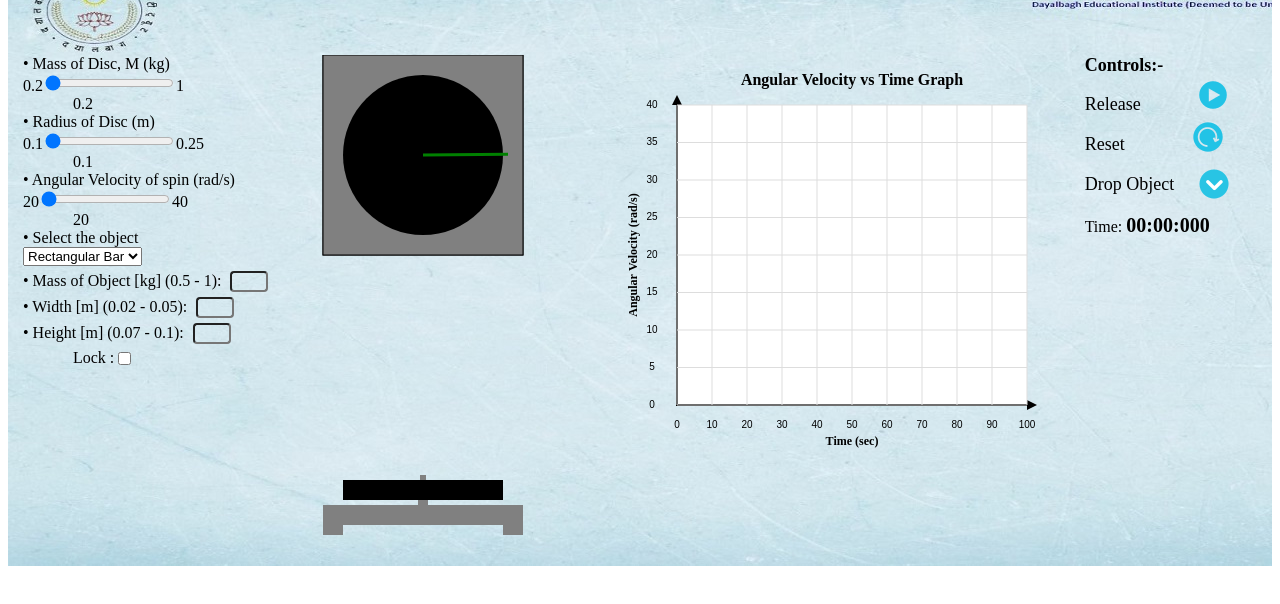
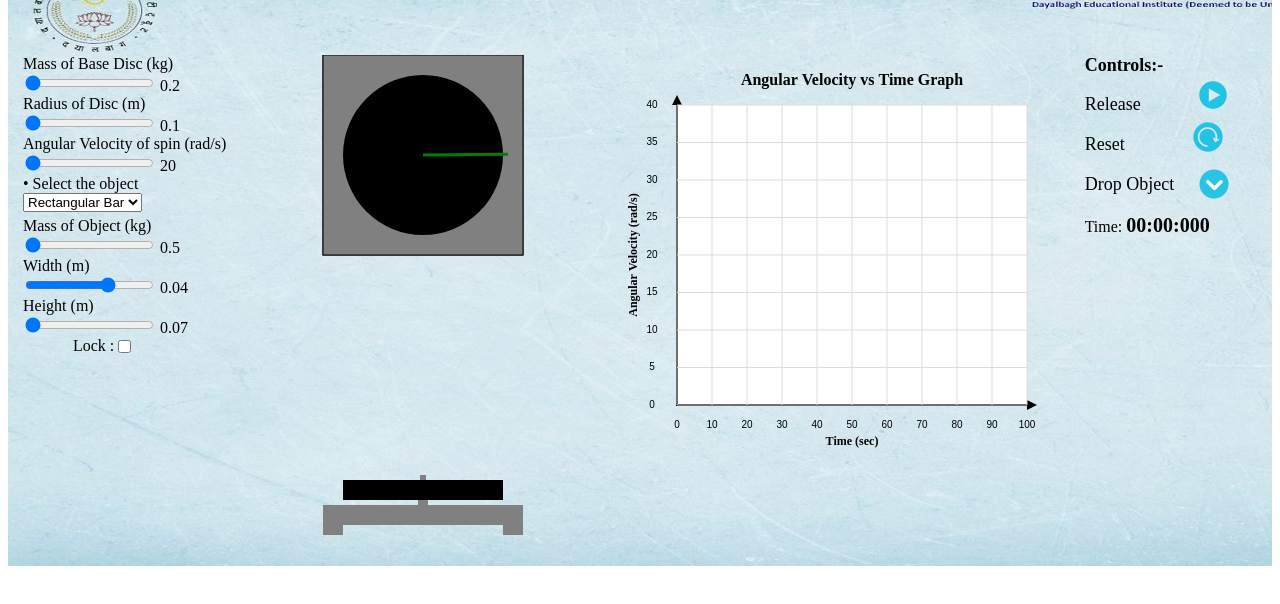
Before and after one commit to virtual-labs/exp-angular-momentum-dei, a plain HTML site: page experiment/simulation/index.html in a window 1280 px wide. Shown: the part 52-656 px from the top of the page. Drawn offline with Linux system fonts and the light colour scheme.

Commit message:
Update index.html

```diff
--- a/experiment/simulation/index.html
+++ b/experiment/simulation/index.html
@@ -19,30 +19,33 @@
 
             <div id="simulation">
                 <div id="leftPane">
-                    <div class="mass_object1">• Mass of Disc, M (kg) </div>
-                    <div id="slider_mass1">
-                        0.2<input type="range" class="range" id="currentmass1" min="0.2" max="1" value="0" step="0.2"
-                            oninput="showMass(this.value)" onchange="showMass(this.value)">1
+
+                   <div class="control-group" id="mass-base-div">
+                    <span>Mass of Base Disc (kg)</span>
+                    <div class="control-row">
+                        <input type="range" min="0.2" max="1"  id="mass-base" step="0.1" value="0.2"/>
+                        <span id="mass-base-text">0.2</span>
                     </div>
-                    <div id="initialMassValue1">0.2</div>
+                    </div>
 
-                    <div class="radius_object1">• Radius of Disc (m) </div>
-                    <div id="disc_radius1">
-                        0.1<input type="range" class="range" id="currentradius1" min="0.1" max="0.25" value="0"
-                            step="0.05" oninput="showRadius(this.value)" onchange="showRadius(this.value)">0.25
+                    <div class="control-group" id="radius-base-div">
+                    <span>Radius of Disc (m) </span>
+                    <div class="control-row">
+                        <input type="range" min="0.1" max="0.25"  id="radius-base" step="0.05" value="0.1"/>
+                        <span id="radius-base-text">0.1</span>
                     </div>
-                    <div id="initialRadiusValue1">0.1</div>
+                    </div>
 
-                    <div class="angVelocity">• Angular Velocity of spin (rad/s)</div>
-                    <div id="angVelocity">
-                        20<input type="range" class="range" id="currentAngVel" min="20" max="40" value="0" step="10"
-                            oninput="showAngVel(this.value)" onchange="showAngVel(this.value)">40
+                    <div class="control-group" id="velocity-base-div">
+                    <span>Angular Velocity of spin (rad/s) </span>
+                    <div class="control-row">
+                        <input type="range" min="20" max="40"  id="velocity-base" step="5" value="20"/>
+                        <span id="velocity-base-text">20</span>
                     </div>
-                    <div id="initialAngVel">20</div>
-
+                    </div>
 
                     <div class="typeOfObject">• Select the object</div>
-                    <select id="currentObj">
+                    <select id="currentObj" onchange="handleCurrObject()">
                         <option value="rectangle">Rectangular Bar</option>
                         <option value="disc">Circular Disc</option>
                         <option value="ring">Circular Ring</option>
@@ -50,32 +53,54 @@
                     </select>
 
 
-                    <div class="initial_ObjectMass">
-                        <form name="Form" onsubmit="return validateForm()" >• Mass of Object [kg] (0.5 - 1):
-                           <input type="text" id="massText" name="massValue">
-                        </form>
+                    <div class="control-group" id="mass-object-div">
+                    <span>Mass of Object (kg)</span>
+                    <div class="control-row">
+                        <input type="range" min="0.5" id="mass-object" max="1" step="0.1" value="0.5"/>
+                        <span id="mass-object-text">0.5</span>
+                    </div>
                     </div>
 
-                    <form id="rectangularBarForm" onsubmit="return validateForm()">
-                    <div id="rectangularBar" class="hidden">
-                        <label for="rectangularWidth">• Width [m] (0.02 - 0.05):</label>
-                        <input type="text" id="rectangularWidth" min="0" max="100"><br>
-                        <label for="rectangularHeight">• Height [m] (0.07 - 0.1):</label>
-                        <input type="text" id="rectangularHeight" min="0" max="100"><br>
+                    <div class="control-group" id="width-input-div">
+                    <span>Width (m)</span>
+                    <div class="control-row">
+                        <input type="range" min="0.02" max="0.05" id="width-input" step="0.01" value="0.04"/>
+                        <span id="width-input-text">0.04</span>
                     </div>
-                    <div id="circularRing" class="hidden">
-                        <label for="ringInnerRadius">• Inner Radius [m] (0.02 - 0.05):</label>
-                        <input type="text" id="ringInnerRadius"><br>
-                        <label for="ringOuterRadius">• Outer Radius [m] (0.07 - 0.1):</label>
-                        <input type="text" id="ringOuterRadius"><br>
                     </div>
 
-                    <div id="circularDisc" class="hidden">
-                        <label for="discRadius">• Radius [m] (0.07 - 0.1):</label>
-                        <input type="text" id="discRadius"><br>
+                    <div class="control-group" id="height-input-div">
+                    <span>Height (m)</span>
+                    <div class="control-row">
+                        <input type="range" min="0.07" max="0.1" id="height-input" step="0.01" value="0.07"/>
+                        <span id="height-input-text">0.07</span>
+                    </div>
                     </div>
 
-                </form>
+                    <div class="control-group" id="ir-input-div" hidden>
+                    <span>Inner Radius (m)</span>
+                    <div class="control-row">
+                        <input type="range" min="0.02" max="0.05" id="ir-input" step="0.01" value="0.03"/>
+                        <span id="ir-input-text">0.03</span>
+                    </div>
+                    </div>
+
+                    <div class="control-group" id="or-input-div" hidden>
+                    <span>Outer Radius (m)</span>
+                    <div class="control-row">
+                        <input type="range" min="0.07" max="0.1" id="or-input" step="0.01" value="0.08"/>
+                        <span id="or-input-text">0.08</span>
+                    </div>
+                    </div>
+
+                    <div class="control-group" id="radius-input-div" hidden>
+                    <span>Radius (m)</span>
+                    <div class="control-row">
+                        <input type="range" min="0.07" max="0.1" id="radius-input" step="0.01" value="0.08"/>
+                        <span id="radius-input-text">0.08</span>
+                    </div>
+                    </div>
+
 
 
 
```
